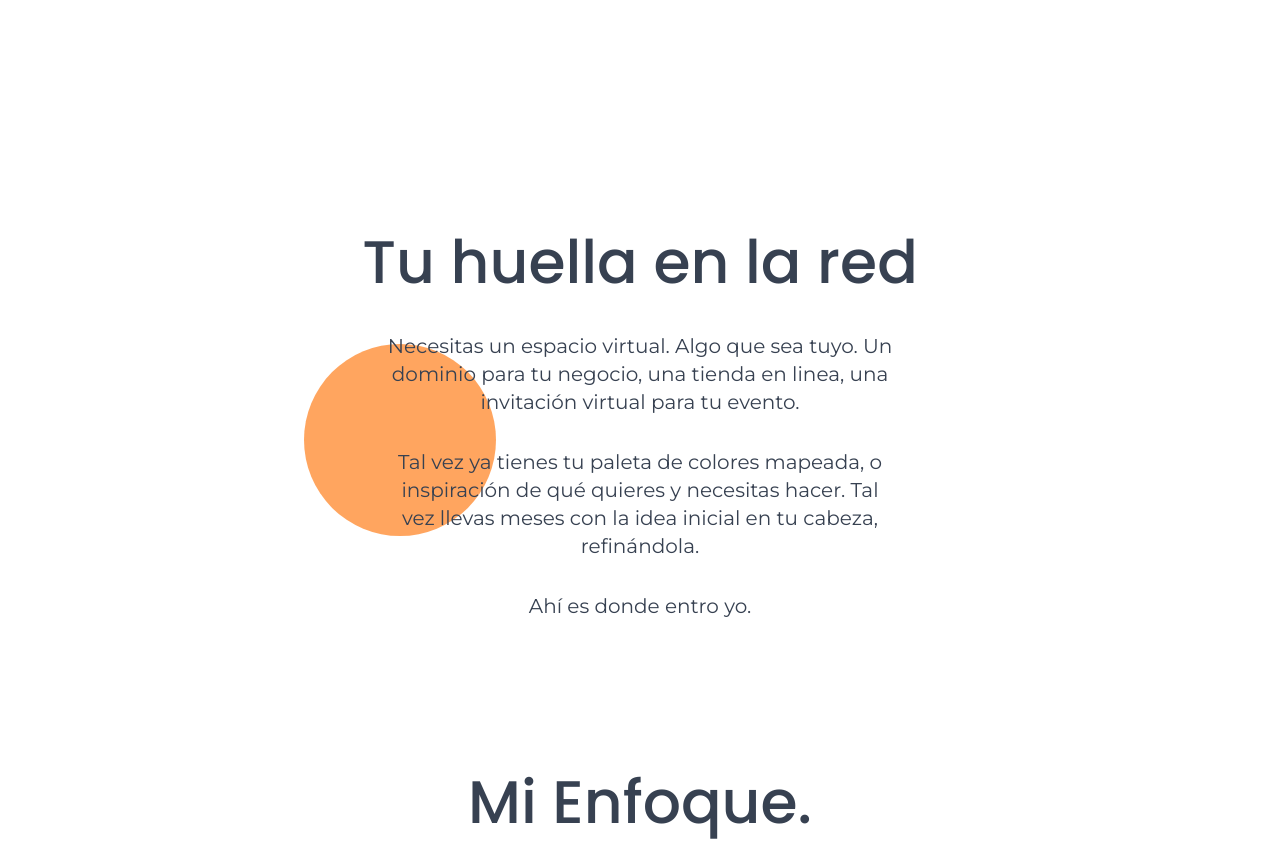
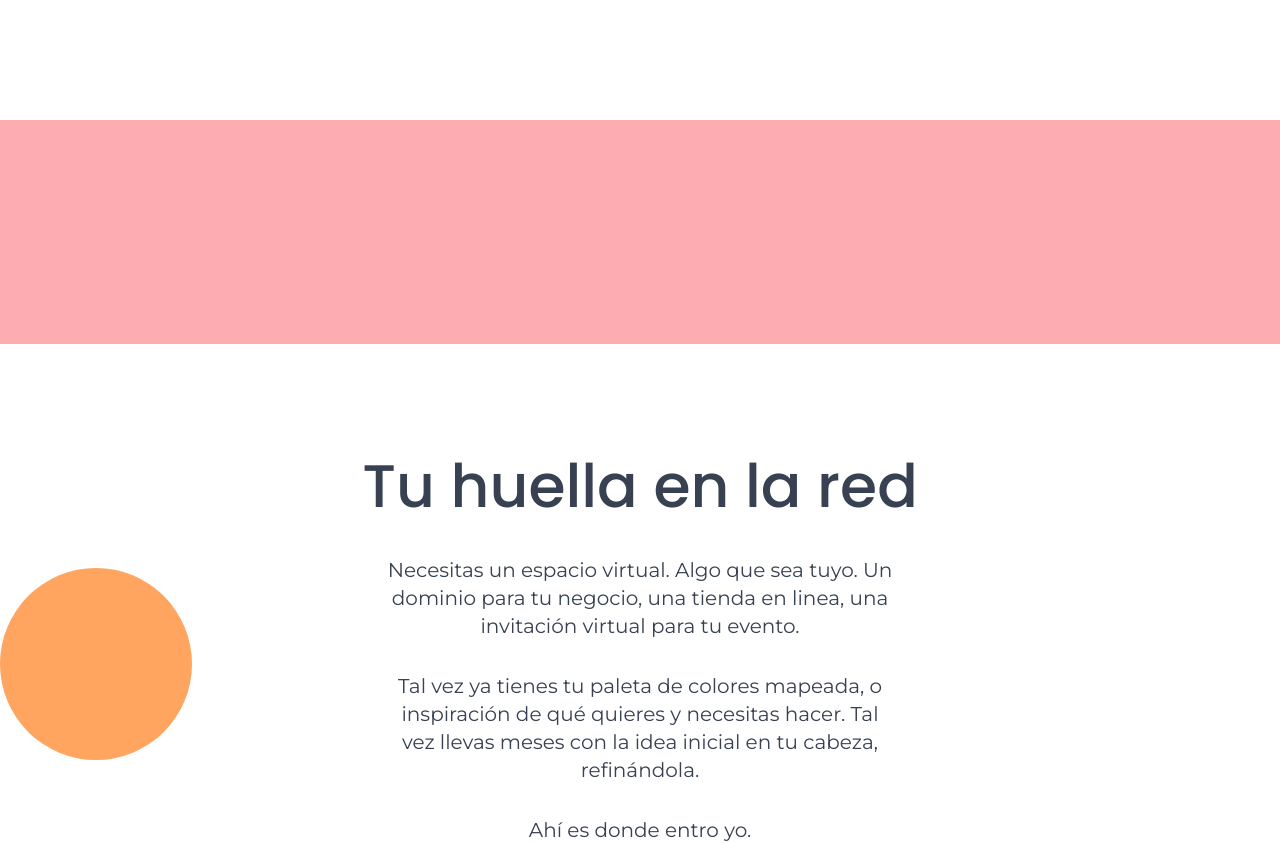
Before and after one commit to alejandrodiazpugh/diazpugh-homepage, a Next.js app: page / in a window 1280 px wide. Shown: the part 680-1523 px from the top of the page. Built offline with nearby package versions, Linux system fonts and the light colour scheme.

Commit message:
First prod build

```diff
--- a/components/PricingColumn.tsx
+++ b/components/PricingColumn.tsx
@@ -12,7 +12,7 @@ export default function PricingColumn({ header, cells, price }: Props) {
       <h3 className=" text-center lg:h-20 text-lg">{header}</h3>
 	  <div className="w-full h-0.5 bg-yellow"></div>
 	  <div className="h-10"></div>
-      <h4 className="text-md">Desde ${price.toLocaleString('en-us')} MXN</h4>
+      <h4 className="text-sm h-5">Desde ${price.toLocaleString('en-us')} MXN</h4>
 	  {cells.map((cell) => (
         <div className="font-sourceCode rounded-md shadow-sm px-2 grid place-content-center w-full border-2 text-center font-light text-xs h-24 hover:bg-orange cursor-pointer hover:text-white transition-all" key={cells.indexOf(cell)}>{cell}</div>
       ))}
--- a/pages/_document.tsx
+++ b/pages/_document.tsx
@@ -1,4 +1,4 @@
-import { Html, Head, Main, NextScript } from 'next/document';
+import { Html, Head, Main, NextScript } from "next/document";
 
 export default function Document() {
   return (
--- a/pages/index.tsx
+++ b/pages/index.tsx
@@ -82,7 +82,10 @@ export default function Home({ servicesData, cardData }: Props) {
 					<Image src={logo} alt={'Logo de diazpugh'} priority />
 				</motion.div>
 			</article>
-			<article className="relative m-auto max-w-2xl">
+			<article className='h-56 bg-pink w-screen flex mx-auto'>
+
+			</article>
+			<article className="relative m-auto max-w-2x">
 				<h2 className="capitalized mx-auto max-w-md pt-28 text-center font-poppins text-4xl font-[500] text-gray-700 md:max-w-2xl md:text-6xl">
 					Tu huella en la red
 				</h2>
```
Lines whose indentation alone changed are shown as unchanged.
